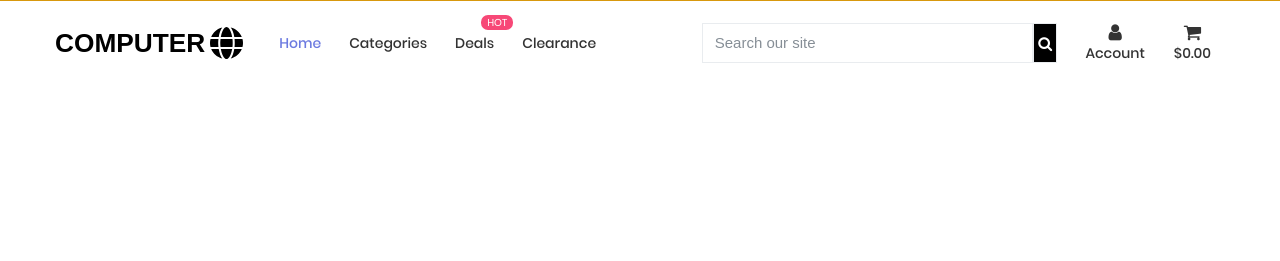
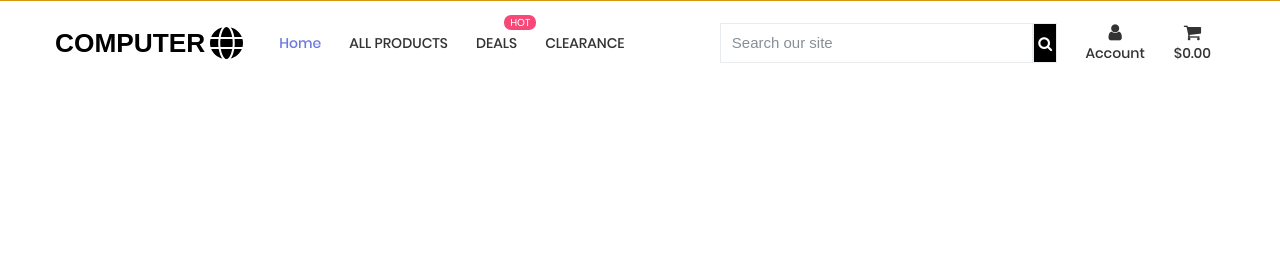
Before and after one commit to preetbhullar90/amazon-project, a Django app: page /products/1 in a window 1280 px wide. Shown: the part 39-300 px from the top of the page. Run offline with Django 3.2, Linux system fonts and the light colour scheme; data comes from the database, SQL or seed files in the repository; both versions use the stored data as it was after the commit; some libraries are stand-ins or nearby versions.

Commit message:
added all categories

```diff
--- a/Desktop/COMPUTER-WORLD/products/views.py
+++ b/Desktop/COMPUTER-WORLD/products/views.py
@@ -1,5 +1,7 @@
-from django.shortcuts import render, get_object_or_404
-from .models import Product
+from django.shortcuts import render, redirect, reverse, get_object_or_404
+from django.contrib import messages
+from django.db.models import Q
+from .models import Product, Category
 
 # Create your views here.
 
@@ -7,9 +9,28 @@ def all_products(request):
     """ A view to show all products, including sorting and search queries """
 
     products = Product.objects.all()
+    query = None
+    categories = None
+
+    if request.GET:
+        if 'category' in request.GET:
+            categories = request.GET['category'].split(',')
+            products = products.filter(category__name__in=categories)
+            categories = Category.objects.filter(name__in=categories)
+
+        if 'q' in request.GET:
+            query = request.GET['q']
+            if not query:
+                messages.error(request, "You didn't enter any search criteria!")
+                return redirect(reverse('products'))
+
+            queries = Q(name__icontains=query) | Q(description__icontains=query)
+            products = products.filter(queries)
 
     context = {
         'products': products,
+        'search_term': query,
+        'current_categories': categories,
     }
 
     return render(request, 'products/products.html', context)
--- a/Desktop/COMPUTER-WORLD/templates/base.html
+++ b/Desktop/COMPUTER-WORLD/templates/base.html
@@ -107,22 +107,22 @@
                             </li>
 
                             <li>
-                                <a href="{% url 'products' %}">Categories</a>
+                                <a href="{% url 'products' %}">ALL PRODUCTS</a>
                                 <ul class="sub-menu">
-                                    <li><a href="index.html">Pc</a></li>
-                                    <li><a href="home-02.html">Components</a></li>
-                                    <li><a href="home-03.html">laptops</a></li>
-                                    <li><a href="home-03.html">Monitors</a></li>
+                                    <li><a href="{% url 'products' %}?category=pc">PC</a></li>
+                                    <li><a href="{% url 'products' %}?category=components">COMPONENTS</a></li>
+                                    <li><a href="{% url 'products' %}?category=laptops">LAPTOPS</a></li>
+                                    <li><a href="{% url 'products' %}?category=monitors">MONITORS</a></li>
                                 </ul>
                             </li>
 
                             <li class="label1" data-label1="hot">
-                                <a href="shoping-cart.html">Deals</a>
+                                <a href="s{% url 'products' %}?category=deals">DEALS</a>
                             </li>
 
 
                             <li>
-                                <a href="contact.html">Clearance</a>
+                                <a href="{% url 'products' %}?category=clearance">CLEARANCE</a>
                             </li>
                         </ul>
 
@@ -130,7 +130,7 @@
 
                     <!-- Icon header -->
                     <div class="wrap-icon-header flex-w flex-r-m">
-                        <form method="GET" action="#" class="search-bar">
+                        <form method="GET" action="{% url 'products' %}" class="search-bar">
                             <div class="input-group w-100">
                                 <input class="form-control border border-black rounded-0 " type="text" name="q"
                                     placeholder="Search our site">
--- a/Desktop/COMPUTER-WORLD/templates/includes/main-nav.html
+++ b/Desktop/COMPUTER-WORLD/templates/includes/main-nav.html
@@ -37,12 +37,12 @@
         </li>
 
         <li>
-            <a href="{% url 'products' %}">Categories</a>
+            <a href="{% url 'products' %}">ALL PRODUCTS</a>
             <ul class="sub-menu-m">
-                <li><a href="index.html">Pc</a></li>
-                <li><a href="home-02.html">Components</a></li>
-                <li><a href="home-03.html">Laptops</a></li>
-                <li><a href="home-03.html">Monitors</a></li>
+                <li><a href="{% url 'products' %}?category=pc">PC</a></li>
+                <li><a href="{% url 'products' %}?category=components">COMPONENTS</a></li>
+                <li><a href="{% url 'products' %}?category=laptops">LAPTOPS</a></li>
+                <li><a href="{% url 'products' %}?category=monitors">MONITORS</a></li>
             </ul>
             <span class="arrow-main-menu-m">
                 <i class="fa fa-angle-right" aria-hidden="true"></i>
@@ -50,12 +50,12 @@
         </li>
 
         <li>
-            <a href="shoping-cart.html" class="label1 rs1" data-label1="hot">Features</a>
+            <a href="{% url 'products' %}?category=deals" class="label1 rs1" data-label1="hot">DEALS</a>
         </li>
 
 
         <li>
-            <a href="contact.html">Contact</a>
+            <a href="{% url 'products' %}?category=clearance">CLEARANCE</a>
         </li>
     </ul>
 </div>
--- a/Desktop/COMPUTER-WORLD/templates/includes/mobile-top-header.html
+++ b/Desktop/COMPUTER-WORLD/templates/includes/mobile-top-header.html
@@ -25,7 +25,7 @@
                     </div>
                 </a>
                 <div class="dropdown-menu border-0 w-100 p-3  rounded-0 my-0 " aria-labelledby="mobile-search">
-                    <form class="form" method="GET" action="#">
+                    <form class="form" method="GET" action="{% url 'products' %}">
                         <div class="input-group w-100 ">
                             <input class="form-control border border-black rounded-0" type="text" name="q"
                                 placeholder="Search our site">
```
Also changed, not shown: Desktop/COMPUTER-WORLD/db.sqlite3.
